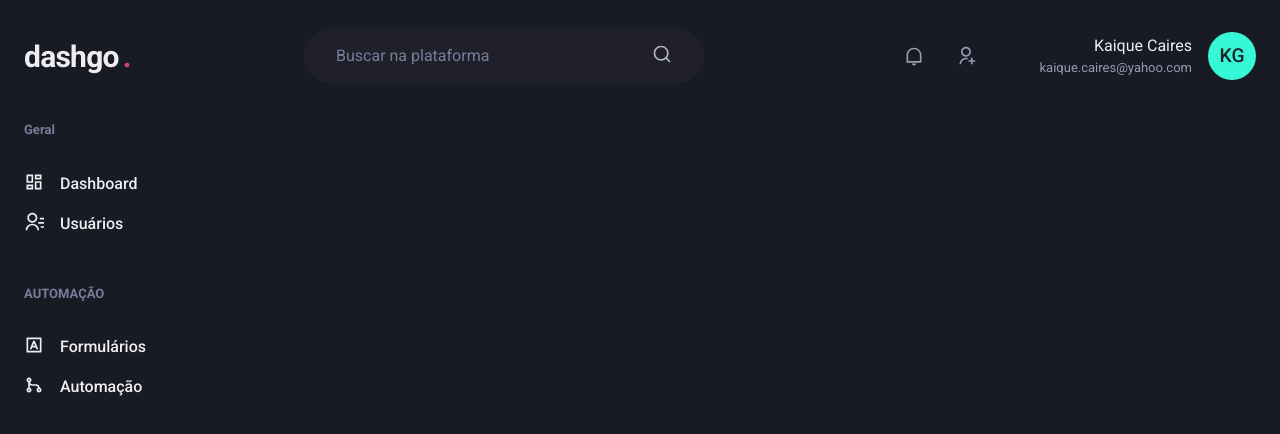
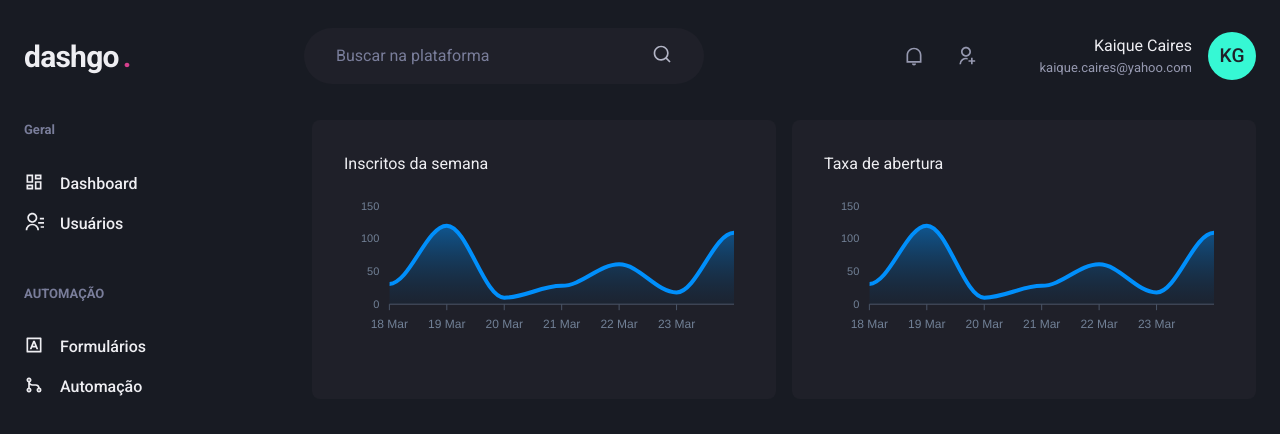
Before and after one commit to kaiquecaires/dashgo, a Next.js app: page /dashboard in a window 1280 px wide. Shown: the top 434 px of the page. Built offline with nearby package versions, Linux system fonts and the light colour scheme.

Commit message:
feat: add apex chart

```diff
--- a/package.json
+++ b/package.json
@@ -12,9 +12,11 @@
     "@chakra-ui/react": "^1.6.2",
     "@emotion/react": "^11.4.0",
     "@emotion/styled": "^11.3.0",
+    "apexcharts": "^3.26.3",
     "framer-motion": "^4.1.17",
     "next": "10.2.0",
     "react": "17.0.2",
+    "react-apexcharts": "^1.3.9",
     "react-dom": "17.0.2",
     "react-icons": "^4.2.0"
   },
--- a/src/pages/dashboard.tsx
+++ b/src/pages/dashboard.tsx
@@ -1,6 +1,66 @@
-import { Flex } from "@chakra-ui/react";
+import { Flex, SimpleGrid, Box, Text, theme } from "@chakra-ui/react";
+import dynamic from "next/dynamic";
 import { Header } from "../components/Header";
 import { Sidebar } from "../components/Sidebar";
+
+const Chart = dynamic(() => import('react-apexcharts'), {
+  ssr: false,
+});
+
+const options = {
+  chart: {
+    toolbar: {
+      show: false
+    },
+    zoom: {
+      enabled: false
+    },
+    foreColor: theme.colors.gray[500]
+  },
+  grid: {
+    show: false,
+  },
+  dataLabels: {
+    enabled: false,
+  },
+  tooltip: {
+    enabled: false
+  },
+  xaxis: {
+    type: 'datetime',
+    axisBorder: {
+      color: theme.colors.gray[600]
+    },
+    axisTicks: {
+      color: theme.colors.gray[600]
+    },
+    categories: [
+      '2021-03-18T00:00:00.000Z',
+      '2021-03-19T00:00:00.000Z',
+      '2021-03-20T00:00:00.000Z',
+      '2021-03-21T00:00:00.000Z',
+      '2021-03-22T00:00:00.000Z',
+      '2021-03-23T00:00:00.000Z',
+      '2021-03-24T00:00:00.000Z'
+    ]
+  },
+  fill: {
+    opacity: 0.3,
+    type: 'gradient',
+    gradient: {
+      shade: 'dark',
+      opacityFrom: 0.7,
+      opacityTo: 0.3
+    }
+  }
+};
+
+const series = [
+  {
+    name: 'series1',
+    data: [31, 120, 10, 28, 61, 18, 109]
+  }
+];
 
 export default function Dashboard() {
   return (
@@ -8,6 +68,27 @@
       <Header />
       <Flex w="100%" my="6" maxWidth={1480} mx="auto" px="6">
         <Sidebar />
+
+        <SimpleGrid flex="1" gap="4" minChildWidth="320px" align="flex-start">
+          <Box
+            p="8"
+            bg="gray.800"
+            borderRadius={8}
+            pb="4"
+          >
+            <Text>Inscritos da semana</Text>
+            <Chart type="area" height={160} options={options} series={series}/>
+          </Box>
+
+          <Box
+            p="8"
+            bg="gray.800"
+            borderRadius={8}
+          >
+            <Text>Taxa de abertura</Text>
+            <Chart type="area" height={160} options={options} series={series}/>
+          </Box>
+        </SimpleGrid>
       </Flex>
     </Flex>
   )
```
Also changed, not shown: 1 other file (tests, documents, lock files or other folders).
